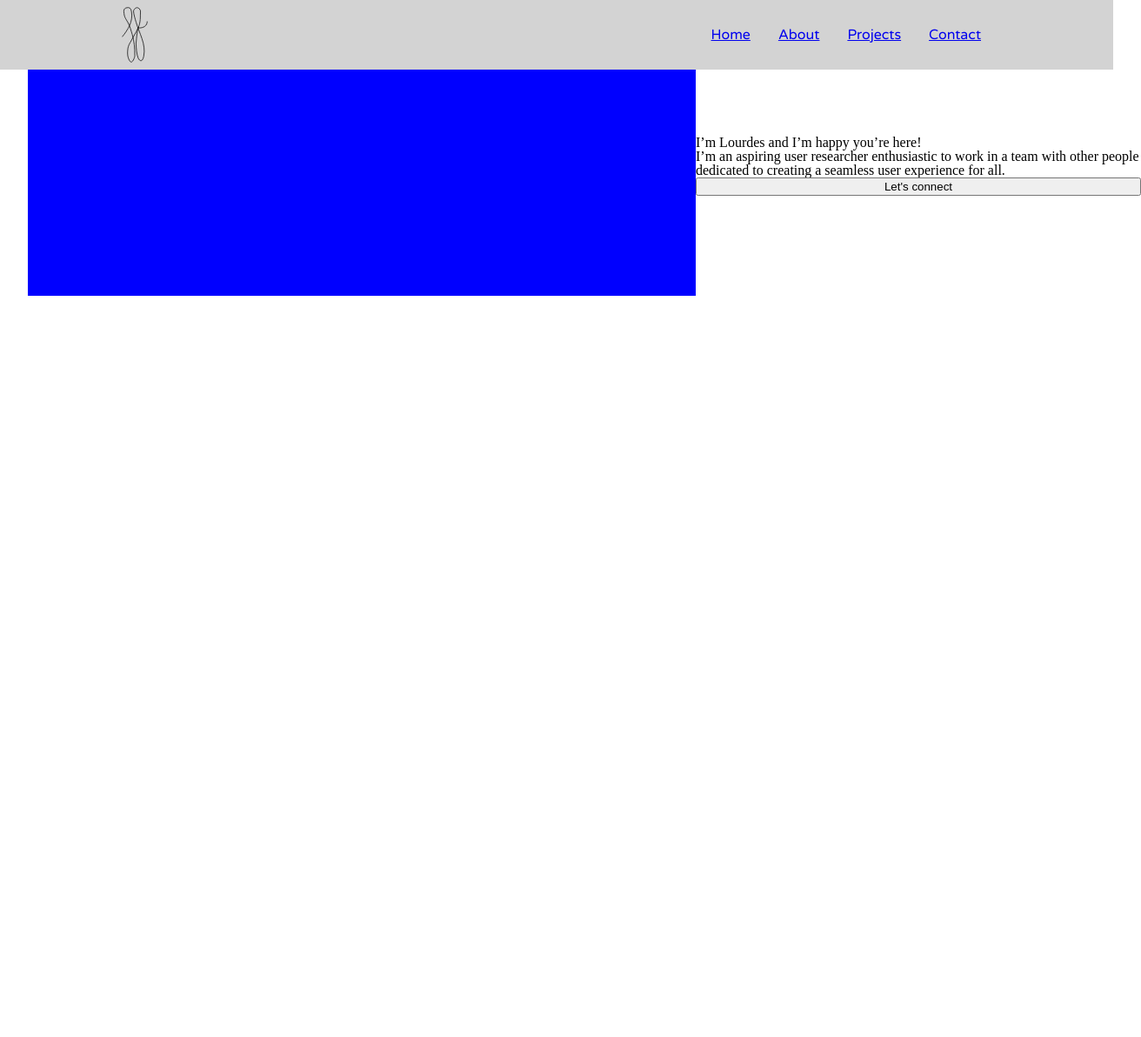
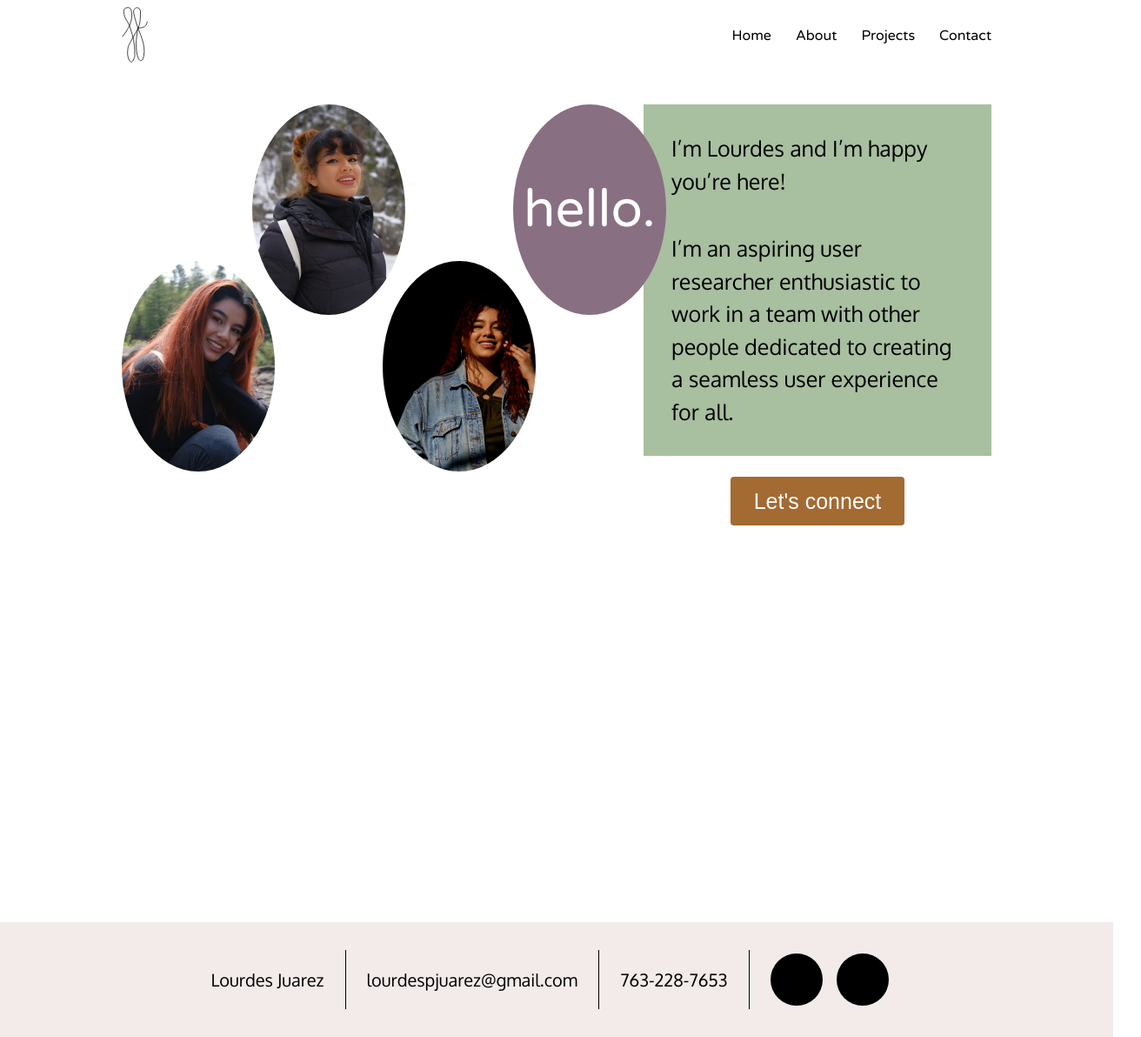
Before and after one commit to lourdespamela/UX_UI_HW_17, a plain HTML site: page index.html in a window 1280 px wide. Shown: the whole page at 87% size, 1312 px wide, since content can reach past the window. Before the commit the page ends 800 px from the top, so only its background shows below. Drawn offline with Linux system fonts and the light colour scheme.

Commit message:
Added hero images and footer

```diff
--- a/css/index.css
+++ b/css/index.css
@@ -1,3 +1,13 @@
+body {
+    background-color: white;
+    font-family: "Oxygen", sans-serif;
+}
+
+a, a:visited {
+    text-decoration: none;
+    color: black;
+}
+
 .header {
     width: 100%;
     height: 80px;
@@ -5,7 +15,6 @@
     top: 0;
     left: 0;
     right: 0;
-    background-color: lightgrey;
 }
 
 .nav {
@@ -36,7 +45,7 @@
 
 .nav-item {
     /* padding: 0 4px; */
-    margin-left: 8px;
+    margin-left: 16px;
 }
 
 .nav-link {
@@ -45,31 +54,184 @@
     font-family: 'Varela Round', sans-serif;
 }
 
+.nav-link:last-of-type {
+    margin-right: -12px;
+}
+
 .section {
-    width: 100%;
+    max-width: 1000px;
+    padding: 0 32px;
+    margin: 80px auto 0 auto;
+    margin-bottom: 400px;
 }
 
 .hero-grid {
-    margin: 40px 32px;
+    padding: 40px 0px;
     width: 100%;
     display: grid;
-
+    grid-template-columns: 1fr;
+    grid-template-rows: 500px 1fr;
 }
 
-@media (min-width: 480px) {
-    .hero-grid {
-       grid-template-columns: 3fr 2fr;
-    }
+.hero-image {
+    width: 100%;
+    object-fit: cover;
 }
+
+
 
 .hero-images {
     width: 100%;
-    height: 300px;
-    background-color: blue;
+    height: 360px;
+    position: relative;
+}
+
+.oval {
+    width: 176px;
+    height: 242px;
+    position: absolute;
+    border-radius: 50%;
+    overflow: hidden;
+}
+
+.image-1 {
+    top: 50%;
+    left: 0%;
+}
+
+.image-2 {
+    top: 0%;
+    left: 25%;
+}
+
+.image-3 {
+    top: 50%;
+    left: 50%;
+}
+
+.welcome {
+    top: 0%;
+    left: 75%;
+    background-color: #896F82;
+    color: white;
+    font-size: 60px;
+    text-align: center;
+    display: flex;
+    flex-direction: column;
+    justify-content: center;
+    font-family: "Varela Round", sans-serif;
 }
 
 .hero-body {
     display: flex;
     flex-direction: column;
+    align-items: center;
+}
+
+.intro-text {
+    background-color: #A8BFA0;
+    padding: 32px;
+    line-height: 1.5;
+    margin-bottom: 24px;
+}
+
+.intro {
+    font-size: 25px;
+    font-weight: 400;
+    margin-bottom: 16px;
+}
+
+.greeting {
+    font-size: 25px;
+    font-weight: 400;
+}
+
+.footer {
+    /* height: 120px; */
+    padding: 32px 0;
+    width: 100%;
+    display: flex;
     justify-content: center;
+    align-items: center;
+    background-color: rgba(201, 173, 167, 0.24);
 }
+
+.footer-links {
+    display: flex;
+    flex-direction: row;
+    align-items: center;
+    flex-wrap: wrap;
+}
+
+.footer-item {
+    font-size: 20px;
+    line-height: 1;
+    margin: 0;
+    padding: 24px;
+    border-right: 1px solid black;
+}
+
+.connect {
+    background-color: #A36A32;
+    color: white;
+    font-size: 25px;
+    border: 0;
+    outline: 0;
+    width: 200px;
+    height: 56px;
+    display: flex;
+    align-items: center;
+    justify-content: center;
+    border-radius: 4px;
+}
+
+.icon-wrapper {
+    padding: 4px 24px;
+    display: flex;
+    flex-direction: row;
+}
+
+.contact-icon {
+    height: 60px;
+    width: 60px;
+    background-color: black;
+    border-radius: 50%;
+    margin-right: 16px;
+}
+
+
+@media (min-width: 680px) {
+    .hero-grid {
+       grid-template-columns: 3fr 2fr;
+    }
+
+    .oval {
+        width: 176px;
+        height: 242px;
+        position: absolute;
+        border-radius: 50%;
+        overflow: hidden;
+    }
+
+    .image-1 {
+        top: 50%;
+        left: 0%;
+    }
+
+    .image-2 {
+        top: 0%;
+        left: 25%;
+    }
+
+    .image-3 {
+        top: 50%;
+        left: 50%;
+    }
+
+    .welcome {
+        top: 0%;
+        left: 75%;
+        font-size: 60px;
+    }
+
+}
--- a/index.html
+++ b/index.html
@@ -35,11 +35,22 @@
   <section class="section">
     <div class="hero-grid">
       <div class="hero-images">
-
+        <div class="image-1 oval">
+          <img class="hero-image" src="images/left portrait.png" />
+        </div>
+        <div class="image-2 oval">
+          <img class="hero-image" src="images/Center Portrait.png" />
+        </div>
+        <div class="image-3 oval">
+          <img class="hero-image" src="images/Right Portrait.png" />
+        </div>
+        <div class="welcome oval">
+          hello.
+        </div>
       </div>
       <div class="hero-body">
-        <div>
-          <h2 class="intro">I’m Lourdes and I’m happy you’re here!</h2>
+        <div class="intro-text">
+          <h2 class="intro">I’m Lourdes and I’m happy you’re here!</h2> <br>
           <p class="greeting">I’m an aspiring user researcher enthusiastic to work in a team with other people dedicated to creating a seamless user experience for all.</p>
 
         </div>
@@ -49,6 +60,21 @@
       </div>
     </div>
   </section>
+  <footer class="footer">
+    <ul class="footer-links">
+      <li class="footer-item">Lourdes Juarez</li>
+      <li class="footer-item">lourdespjuarez@gmail.com</li>
+      <li class="footer-item">763-228-7653</li>
+      <div class="icon-wrapper">
+        <div class="contact-icon">
+
+        </div>
+        <div class="contact-icon">
+
+        </div>
+      </div>
+    </ul>
+  </footer>
 
 </body>
 </html>
```
